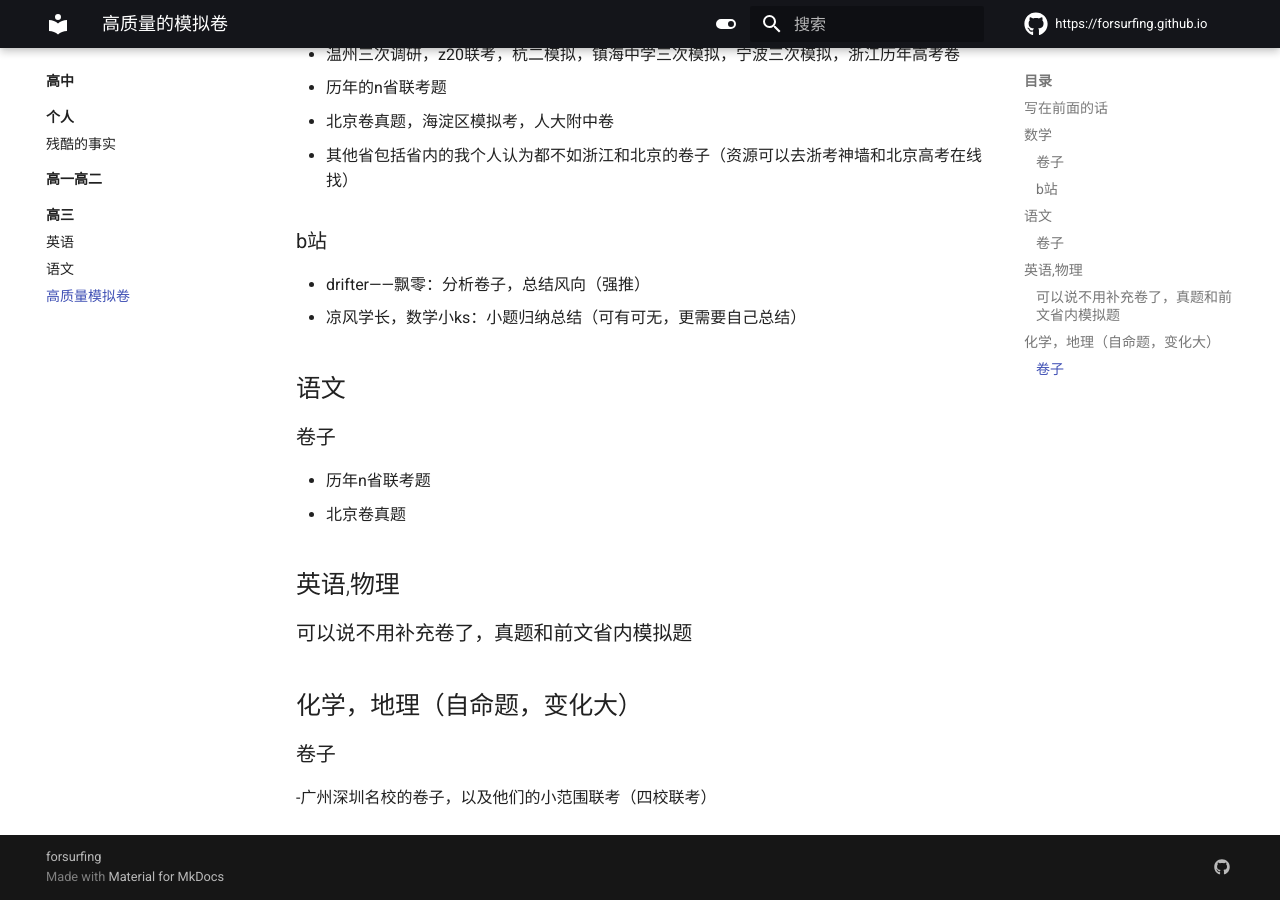
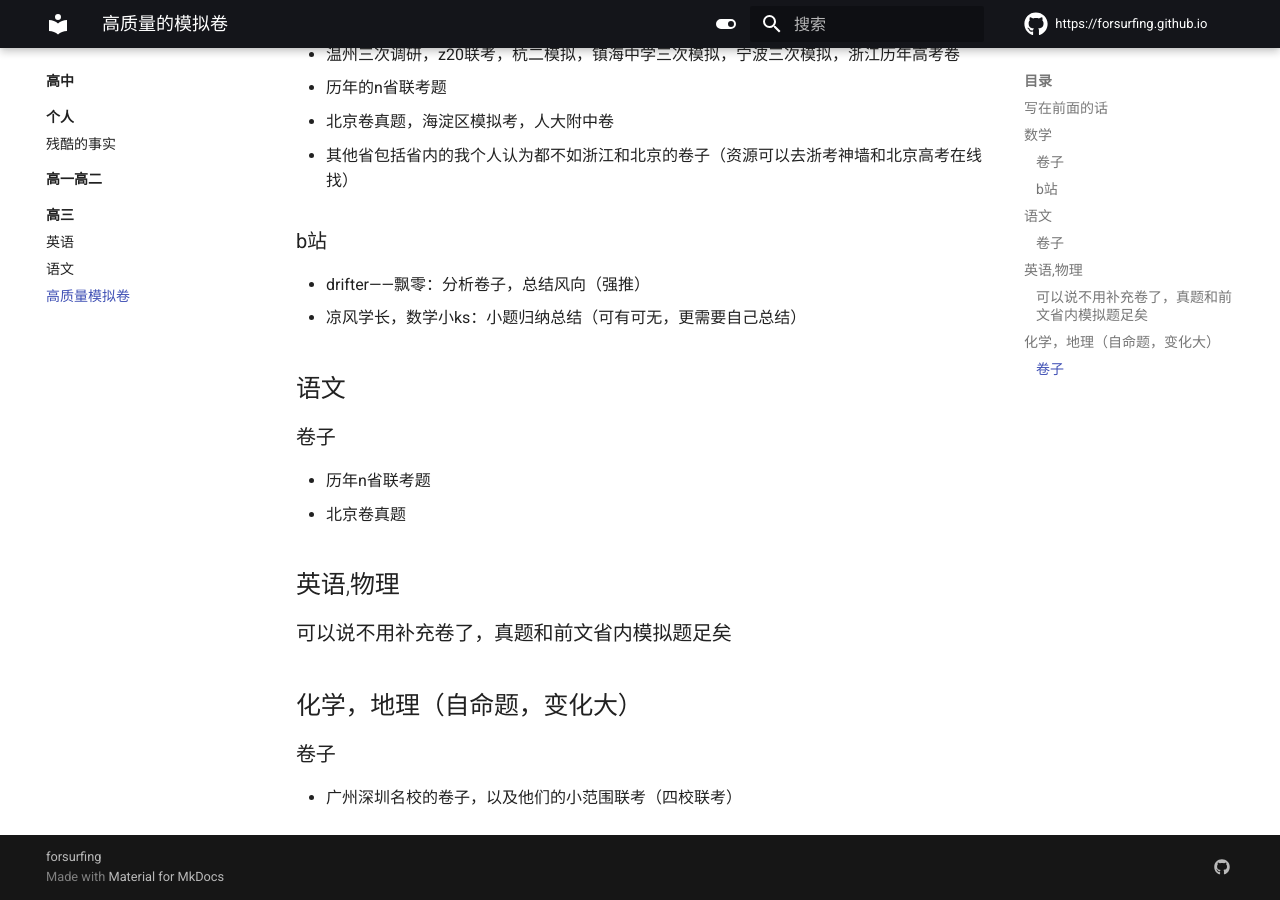
Before and after one commit to forsurfing/forsurfing.github.io, an MkDocs documentation site: the page built from docs/高中/高三/高质量模拟卷/index.md, in a window 1280 px wide and 900 px high, scrolled down 621 px. Built offline with MkDocs 1.6.1 and Material for MkDocs 9.7.7, drawn with Linux system fonts in a browser that asks for light colours; nearby versions of some CDN libraries; library files that are not in the unit come from our copies; comment, search, counter and statistics services are not loaded.

Commit message:
Update index.md

```diff
--- a/docs/高中/高三/高质量模拟卷/index.md
+++ b/docs/高中/高三/高质量模拟卷/index.md
@@ -34,11 +34,11 @@
 
 ## 英语,物理
 
-### 可以说不用补充卷了，真题和前文省内模拟题
+### 可以说不用补充卷了，真题和前文省内模拟题足矣
 
 
 ## 化学，地理（自命题，变化大）
 
 ### 卷子
 
--广州深圳名校的卷子，以及他们的小范围联考（四校联考）
+- 广州深圳名校的卷子，以及他们的小范围联考（四校联考）
```
